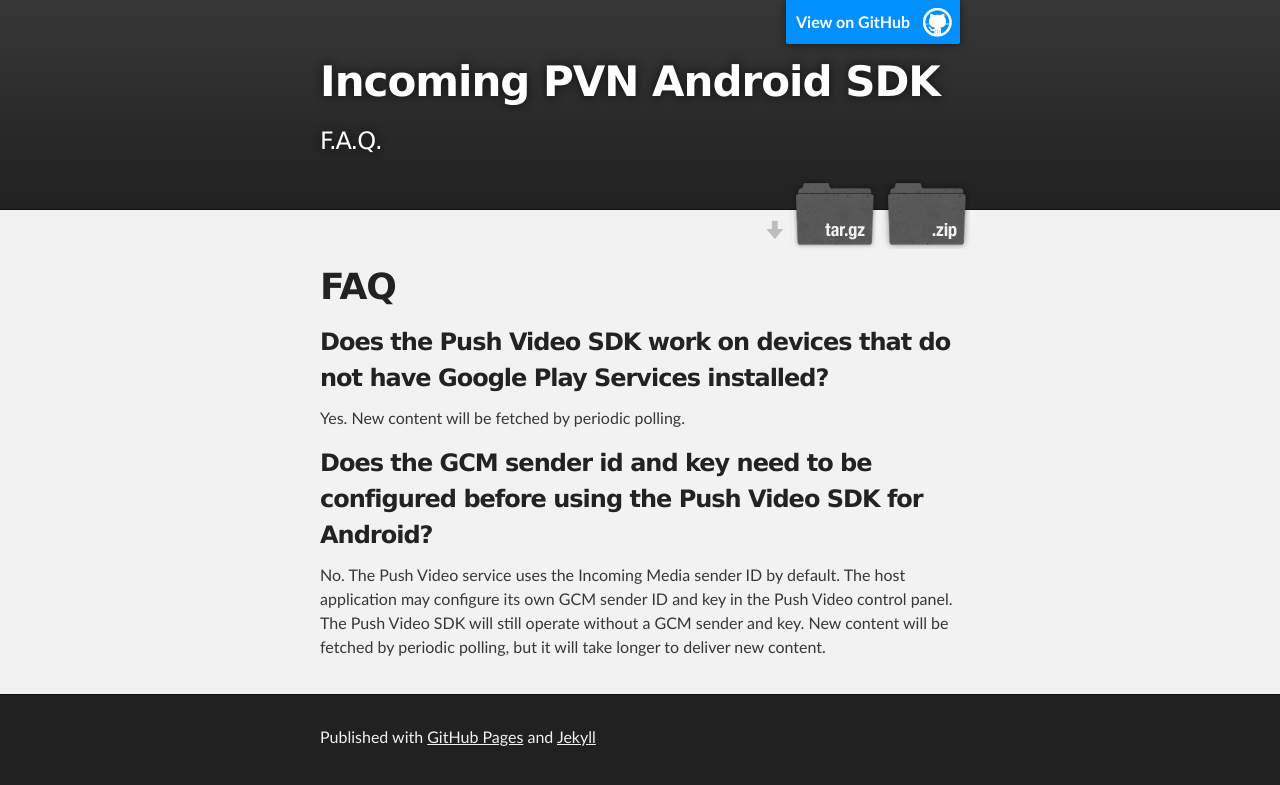
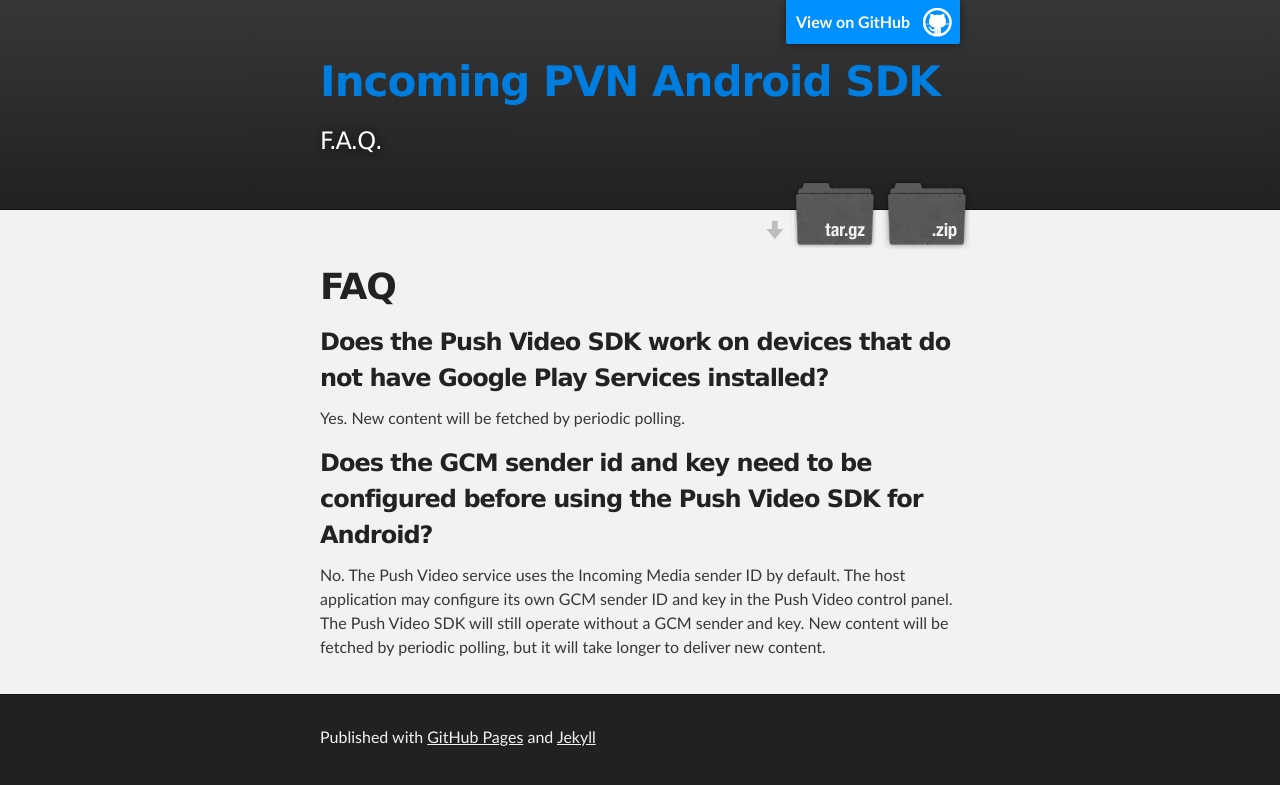
Before and after one commit to incoming-inc/android-template-app, a Jekyll site: the page built from faq.md, in a window 1280 px wide. Shown: the top 785 px of the page. Built offline with Jekyll 4.4.1, drawn with Linux system fonts in a browser that asks for light colours; comment, search, counter and statistics services are not loaded.

Commit message:
Link the title back to the main page

```diff
--- a/_layouts/default.html
+++ b/_layouts/default.html
@@ -16,7 +16,7 @@
     <header class="inner">
       <a id="forkme_banner" href="{{site.github.repository_url}}">View on GitHub</a>
 
-      <h1 id="project_title">{{ site.title }}</h1>
+      <h1 id="project_title"><a href="{{ site.url }}"/>{{ site.title }}</a></h1>
        <h2 id="project_tagline">{{ page.title }}</h2>
 
  <section id="downloads">
```
